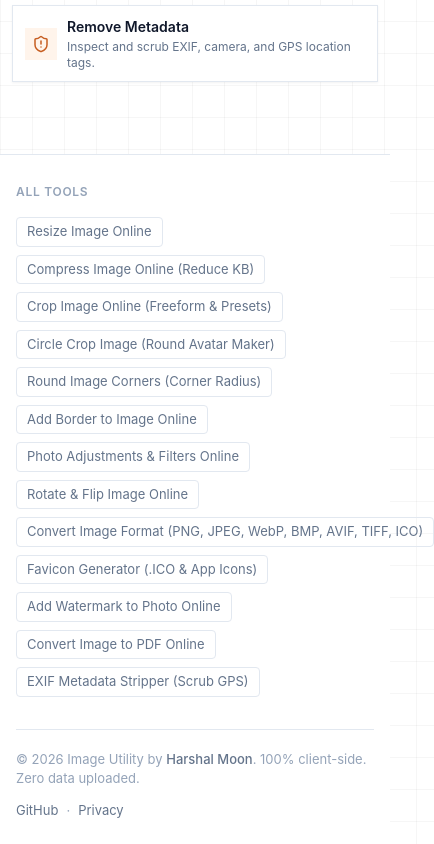
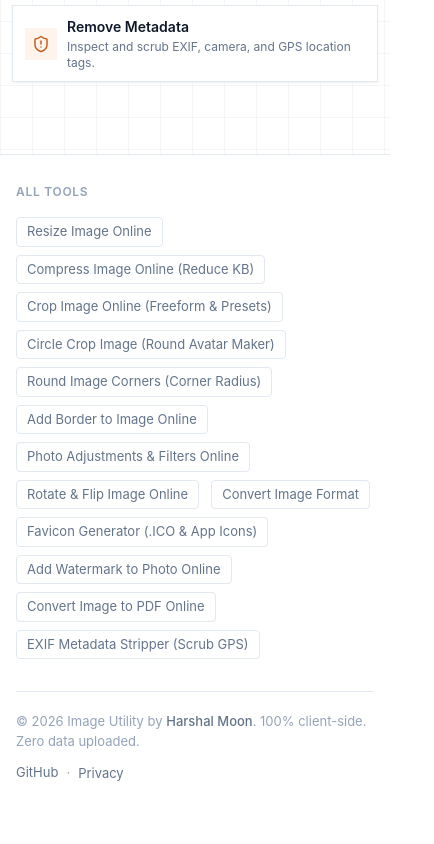
Before and after one commit to H-arshal/Image-Utils, a React (Vite) app: page / in a window 390 px wide. Shown: the part 1675-2519 px from the top of the page, 434 px wide, since content can reach past the window. After the commit the page ends 2482 px from the top, so only its background shows below. Built offline with nearby package versions, Linux system fonts and the light colour scheme.

Commit message:
udpating UI for mobile view

```diff
--- a/src/App.jsx
+++ b/src/App.jsx
@@ -48,7 +48,7 @@ const ROUTE_SEO = {
     desc: 'Rotate photos 90°, 180°, 270° or mirror flip horizontally and vertically in-browser.',
   },
   convert: {
-    title: 'Convert Image Format (PNG, JPEG, WebP, BMP, AVIF, TIFF, ICO) | Image Utility',
+    title: 'Convert Image Format | Image Utility',
     desc: 'Convert seamlessly between PNG, JPEG, WebP, BMP, AVIF, TIFF, and ICO formats with custom quality and background fill.',
   },
   favicon: {
```
